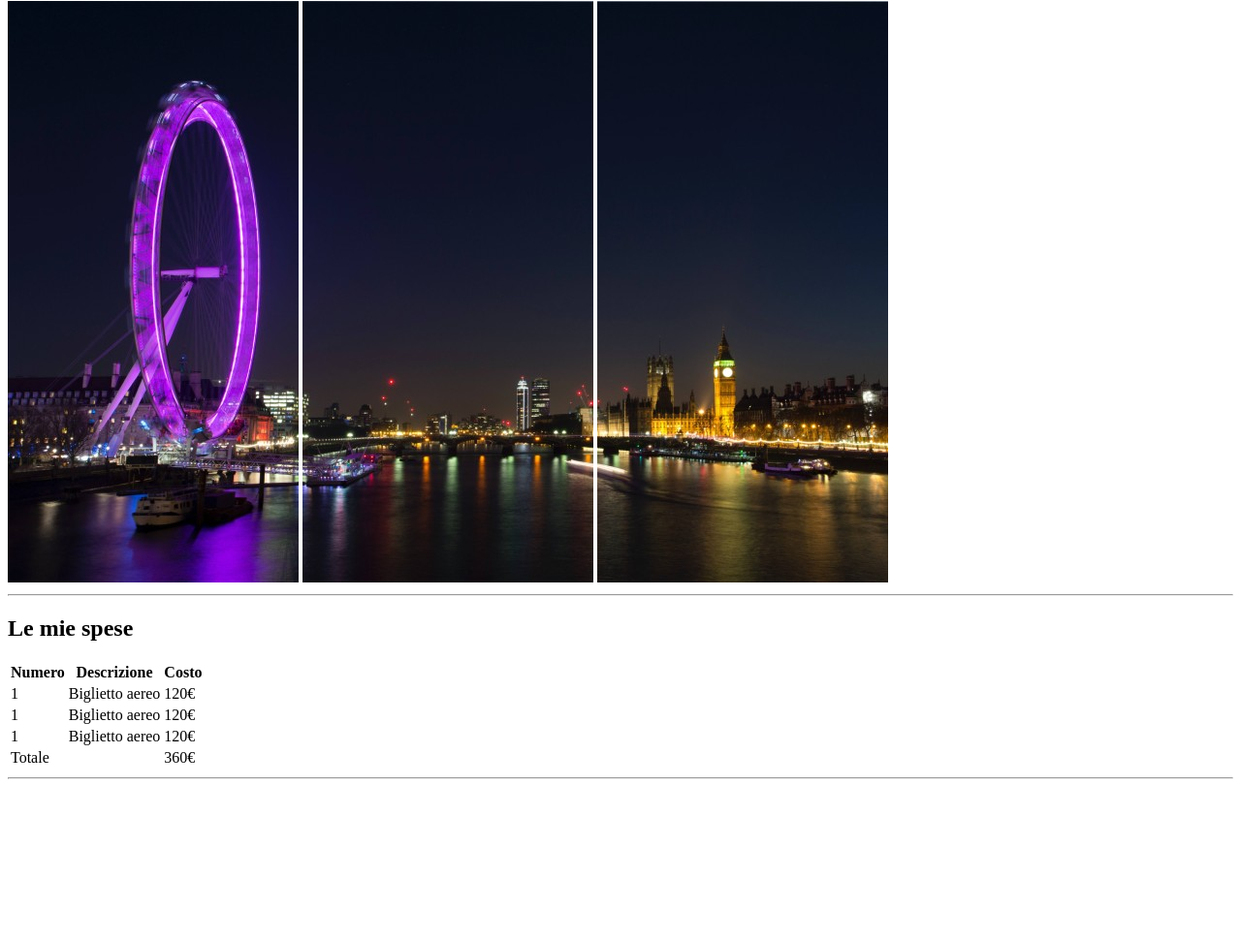
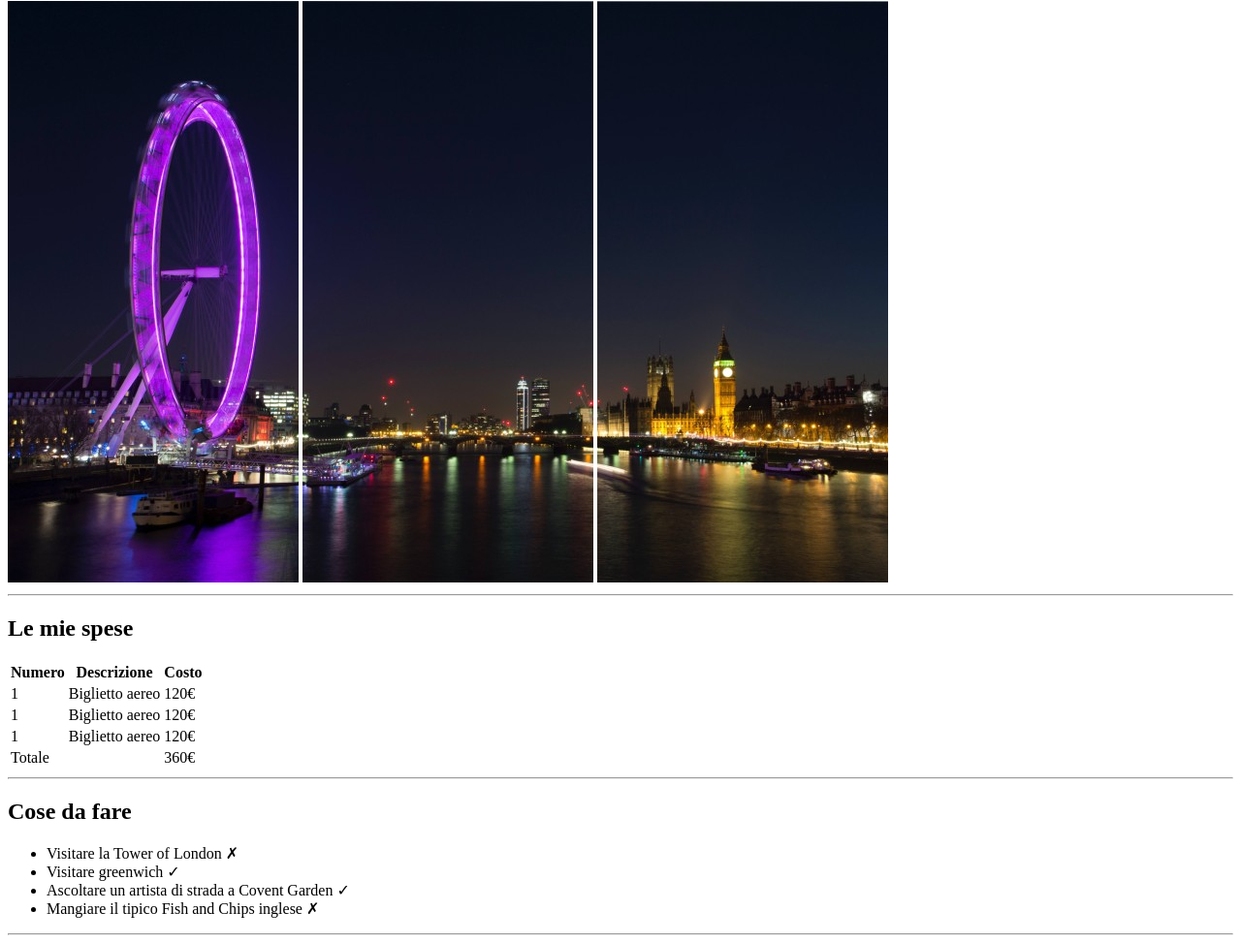
Before and after one commit to Shamble94/html-london-trip, a plain HTML site: page index.html in a window 1280 px wide. Shown: the part 79-1052 px from the top of the page at 97% size. Before the commit the page ends 891 px from the top, so only its background shows below. Drawn offline with Linux system fonts and the light colour scheme.

Commit message:
Added unordered list in index.html

```diff
--- a/index.html
+++ b/index.html
@@ -56,6 +56,18 @@
 
         </table>
         <hr>
+        <!-- Inizio nuova sezione -->
+        <section>
+            <h2>Cose da fare</h2>
+            <!-- Aggiunta lista delle cose da fare non numerata -->
+            <ul>
+                <li>Visitare la Tower of London &cross;</li>
+                <li>Visitare greenwich &check;</li>
+                <li>Ascoltare un artista di strada a Covent Garden &check;</li>
+                <li>Mangiare il tipico Fish and Chips inglese &cross;</li>
+            </ul>
+            <hr>
+        </section>
     </main>
     <!-- Footer -->
     <footer>
```
